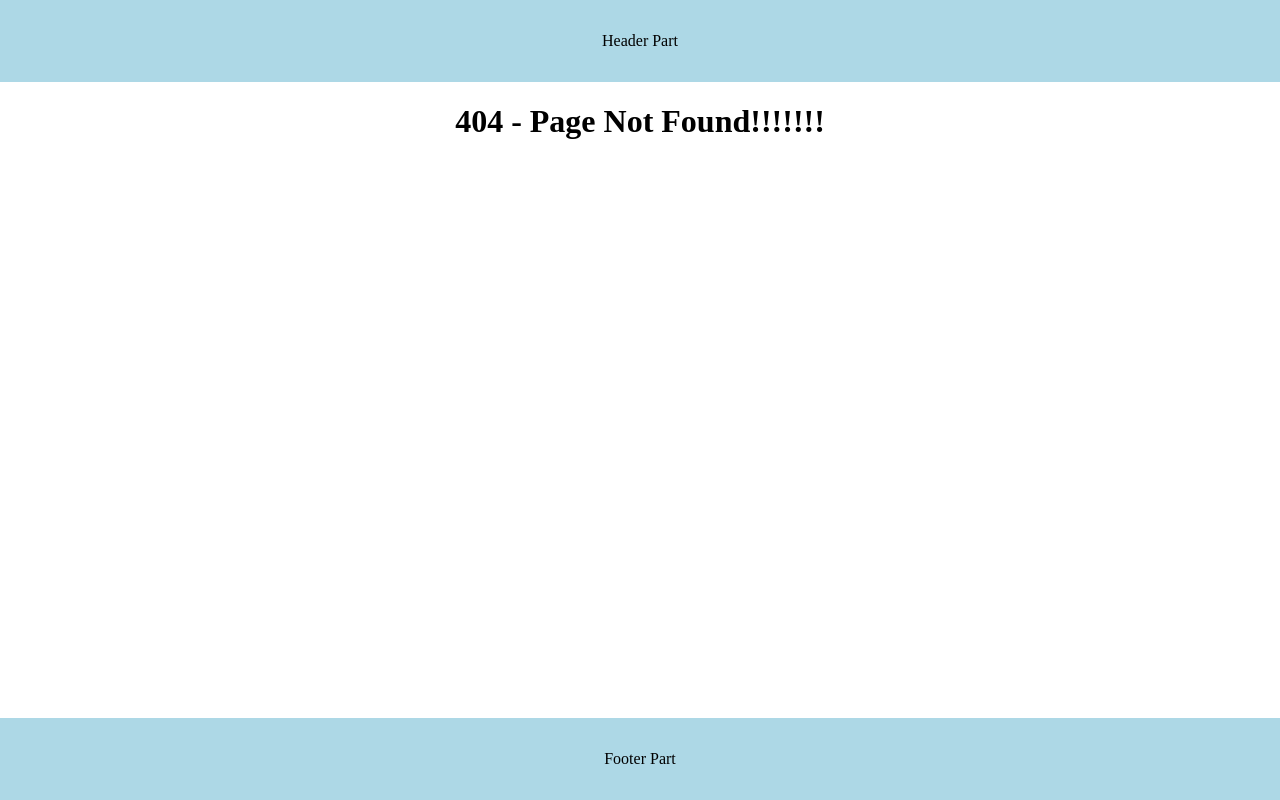
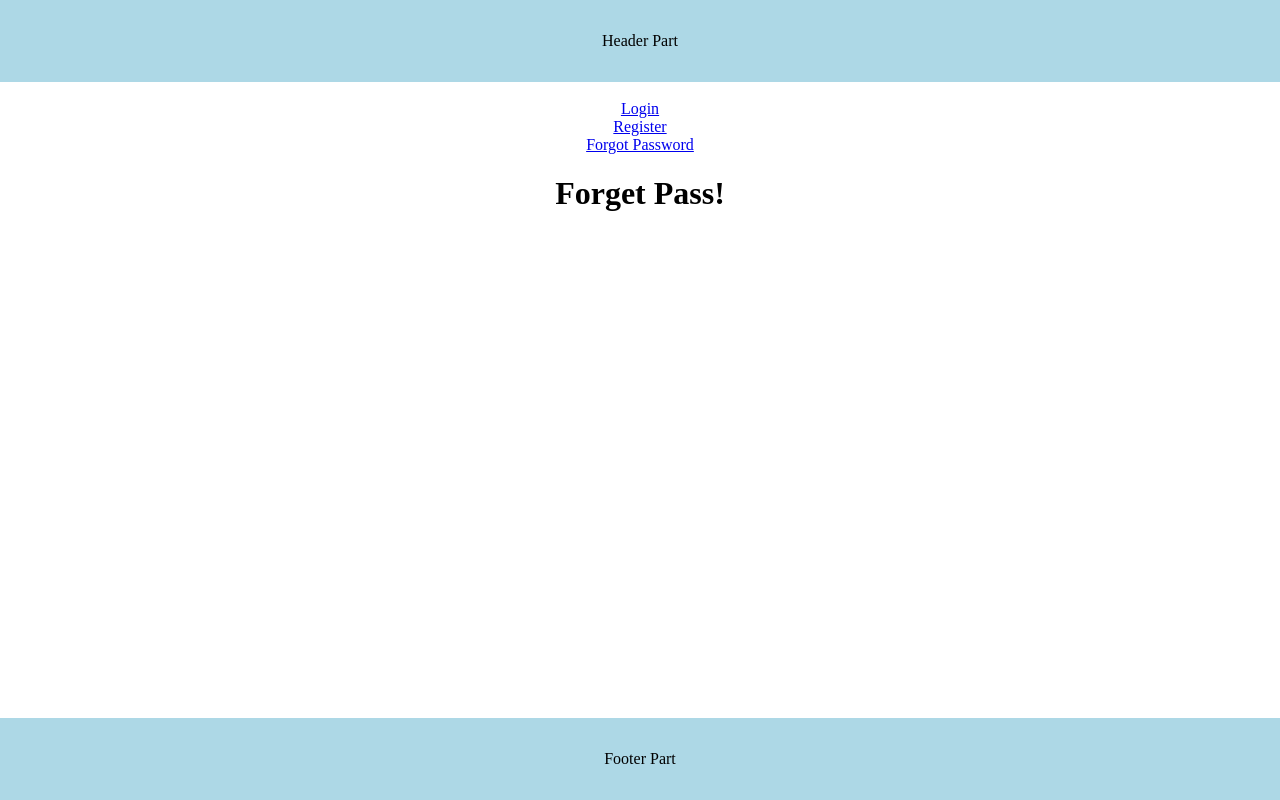
Before and after one commit to Mosharaf456/nextjs-fundamentals, a Next.js app: page /forget-pass in a window 1280 px wide. Before the commit this address had no page. Built offline with nearby package versions, Linux system fonts and the light colour scheme.

Commit message:
ref route groups added

```diff
--- /dev/null
+++ b/src/app/(authentication-route-groups)/forget-pass/page.tsx
@@ -0,0 +1,5 @@
+export default function ForgetPassword() {
+    return (
+        <h1>Forget Pass!</h1>
+    )
+}
--- /dev/null
+++ b/src/app/(authentication-route-groups)/layout.tsx
@@ -0,0 +1,25 @@
+import Link from 'next/link';
+
+export default function AuthenticationLayout({ children }: { children: React.ReactNode}) {
+    const navLinks = [
+        { name: 'Login', href: '/login' },
+        { name: 'Register', href: '/register' },
+        { name: 'Forgot Password', href: '/forgot-pass' },
+    ];
+    return (
+        <div>
+            {navLinks.map(link => {
+                return (
+                    <>
+                        <br />
+                        <Link key={link.href} href={link.href}>
+                            {link.name}
+                        </Link>
+                    </>
+                    )
+            })}
+
+            {children}
+        </div>
+    )
+}
--- /dev/null
+++ b/src/app/(authentication-route-groups)/login1/page.tsx
@@ -0,0 +1,5 @@
+export default function LoginPage() {
+    return (
+        <h1>Login Page1</h1>
+    )
+}
--- /dev/null
+++ b/src/app/(authentication-route-groups)/register1/page.tsx
@@ -0,0 +1,5 @@
+export default function Register1() {
+    return (
+        <h1>Register1</h1>
+    )
+}
```
